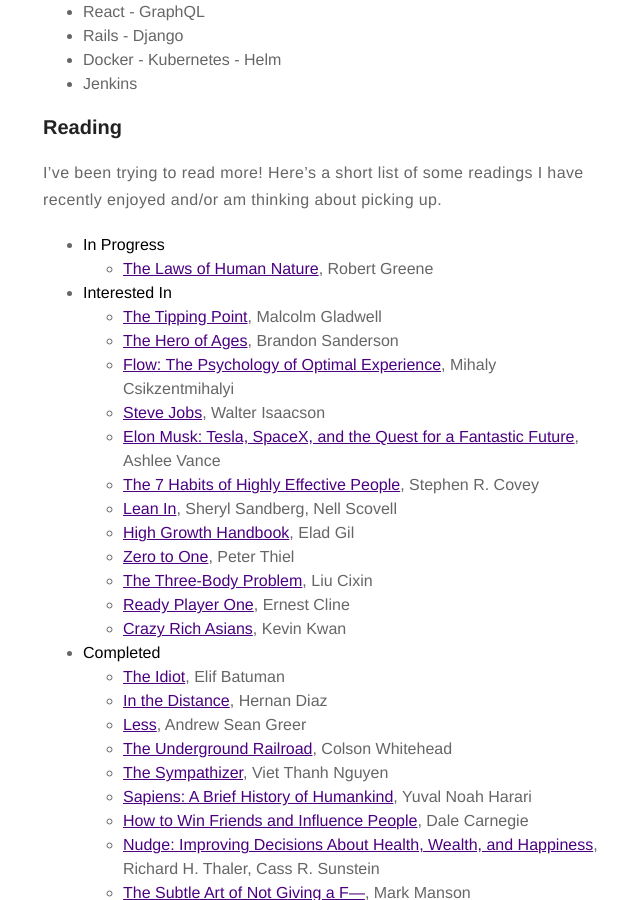
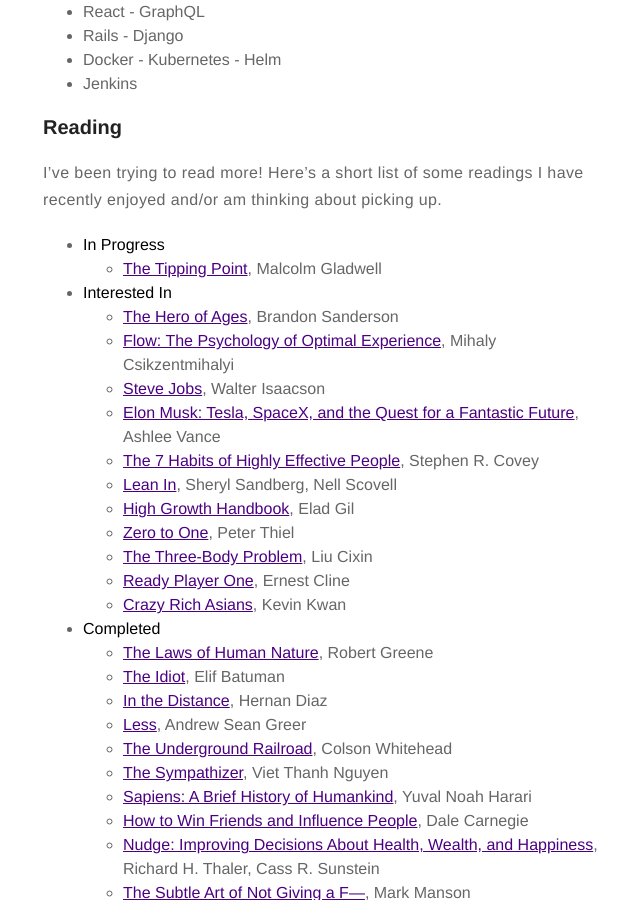
Before and after one commit to OldGuo/oldguo.github.io, a Jekyll site: the page built from about.md, in a window 1280 px wide and 900 px high, scrolled down 708 px. Shown: the whole window, without its empty margins (317-957 px from the left). Built offline with Jekyll 4.4.1, drawn with Linux system fonts in a browser that asks for light colours; some of the changed lines change nothing that is shown.

Commit message:
Update reading

```diff
--- a/about.md
+++ b/about.md
@@ -20,9 +20,8 @@
 ### Reading
 I've been trying to read more! Here's a short list of some readings I have recently enjoyed and/or am thinking about picking up.
 - **In Progress**
-  - [The Laws of Human Nature](https://www.goodreads.com/book/show/39330937-the-laws-of-human-nature?), Robert Greene
+  - [The Tipping Point](https://www.goodreads.com/book/show/2612.The_Tipping_Point), Malcolm Gladwell
 - **Interested In**
-  - [The Tipping Point](https://www.goodreads.com/book/show/2612.The_Tipping_Point), Malcolm Gladwell
   - [The Hero of Ages](https://www.goodreads.com/book/show/2767793-the-hero-of-ages), Brandon Sanderson
   - [Flow: The Psychology of Optimal Experience](https://www.goodreads.com/book/show/66354.Flow), Mihaly Csikzentmihalyi
   - [Steve Jobs](https://www.goodreads.com/book/show/11084145-steve-jobs), Walter Isaacson
@@ -35,6 +34,7 @@
   - [Ready Player One](https://www.goodreads.com/book/show/9969571-ready-player-one), Ernest Cline
   - [Crazy Rich Asians](https://www.goodreads.com/book/show/16085481-crazy-rich-asians), Kevin Kwan
 - **Completed**
+  - [The Laws of Human Nature](https://www.goodreads.com/book/show/39330937-the-laws-of-human-nature), Robert Greene
   - [The Idiot](https://www.goodreads.com/book/show/30962053-the-idiot), Elif Batuman
   - [In the Distance](https://www.goodreads.com/book/show/34381330-in-the-distance), Hernan Diaz
   - [Less](https://www.goodreads.com/book/show/39927096-less), Andrew Sean Greer
```
